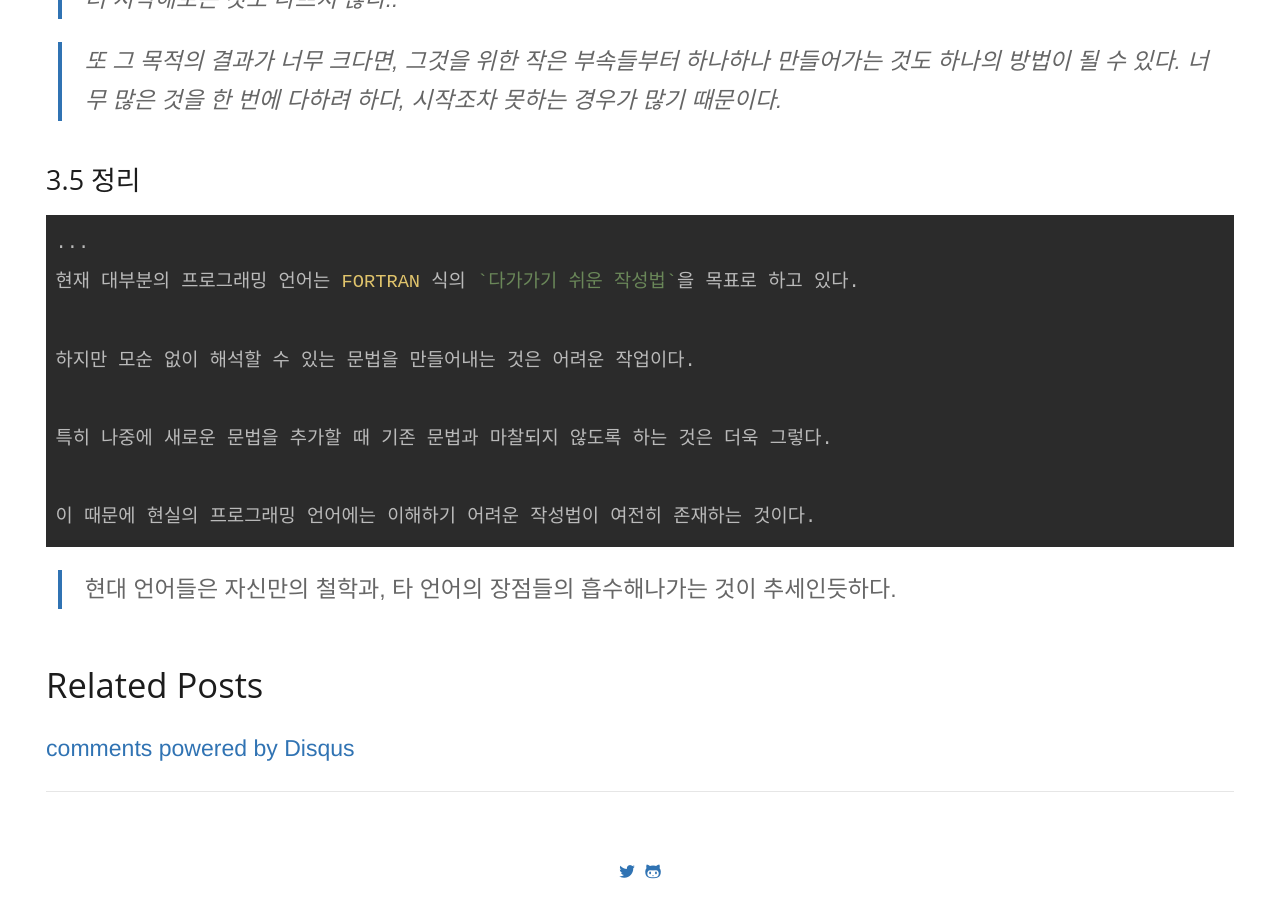
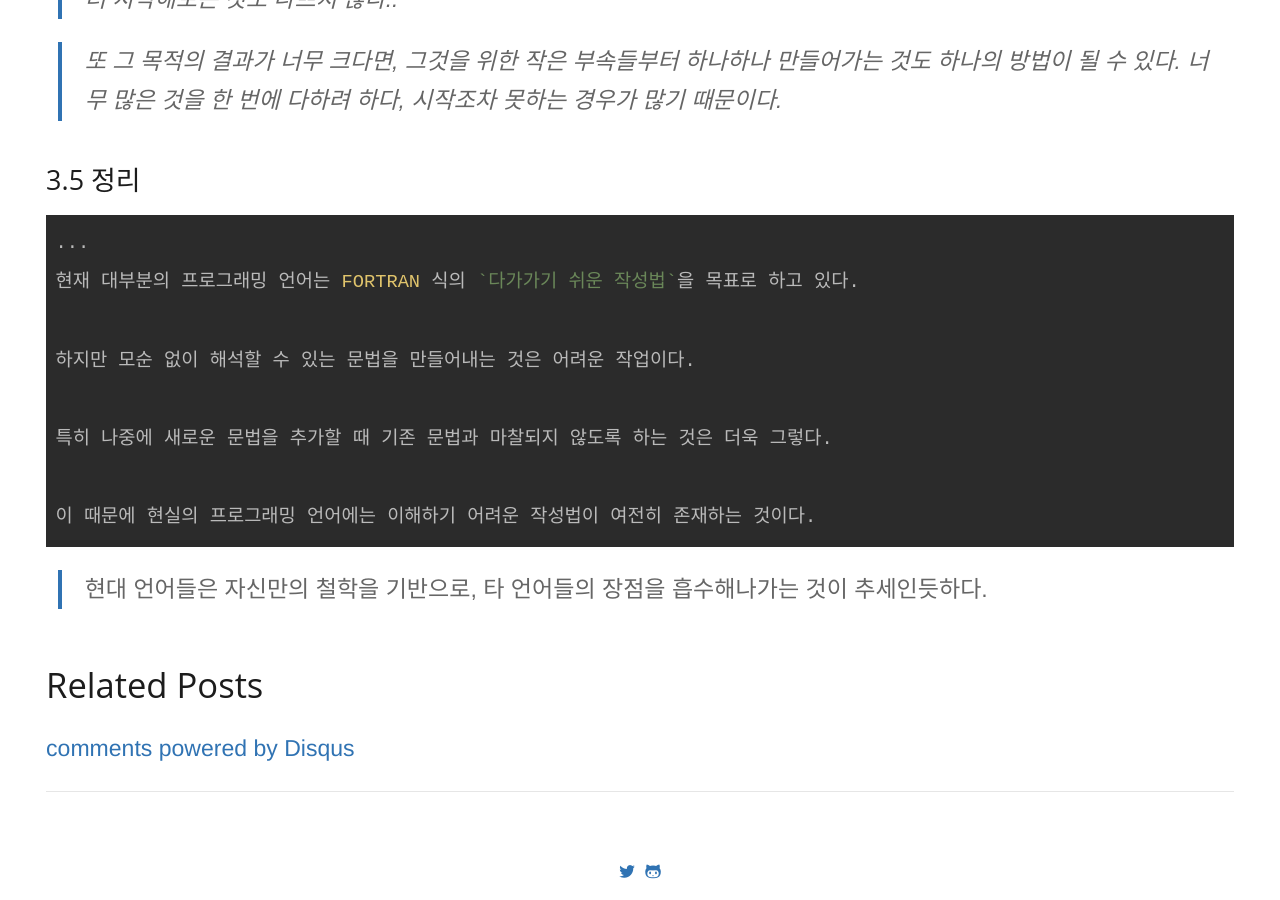
Before and after one commit to mohwa/blog, a Jekyll site: the page built from _posts/2018-07-27-coding-technique.md, in a window 1280 px wide and 900 px high, scrolled down 8577 px. Built offline with Jekyll 4.4.1, drawn with Linux system fonts in a browser that asks for light colours; nearby versions of some CDN libraries; Markdown is read by kramdown in place of the engine named in the settings; comment, search, counter and statistics services are not loaded.

````diff
--- a/_posts/2018-07-27-coding-technique.md
+++ b/_posts/2018-07-27-coding-technique.md
@@ -276,4 +276,4 @@
 이 때문에 현실의 프로그래밍 언어에는 이해하기 어려운 작성법이 여전히 존재하는 것이다.
 ```
 
-> 현대 언어들은 자신만의 철학과, 타 언어의 장점들의 흡수해나가는 것이 추세인듯하다.
+> 현대 언어들은 자신만의 철학을 기반으로, 타 언어들의 장점을 흡수해나가는 것이 추세인듯하다.
````
